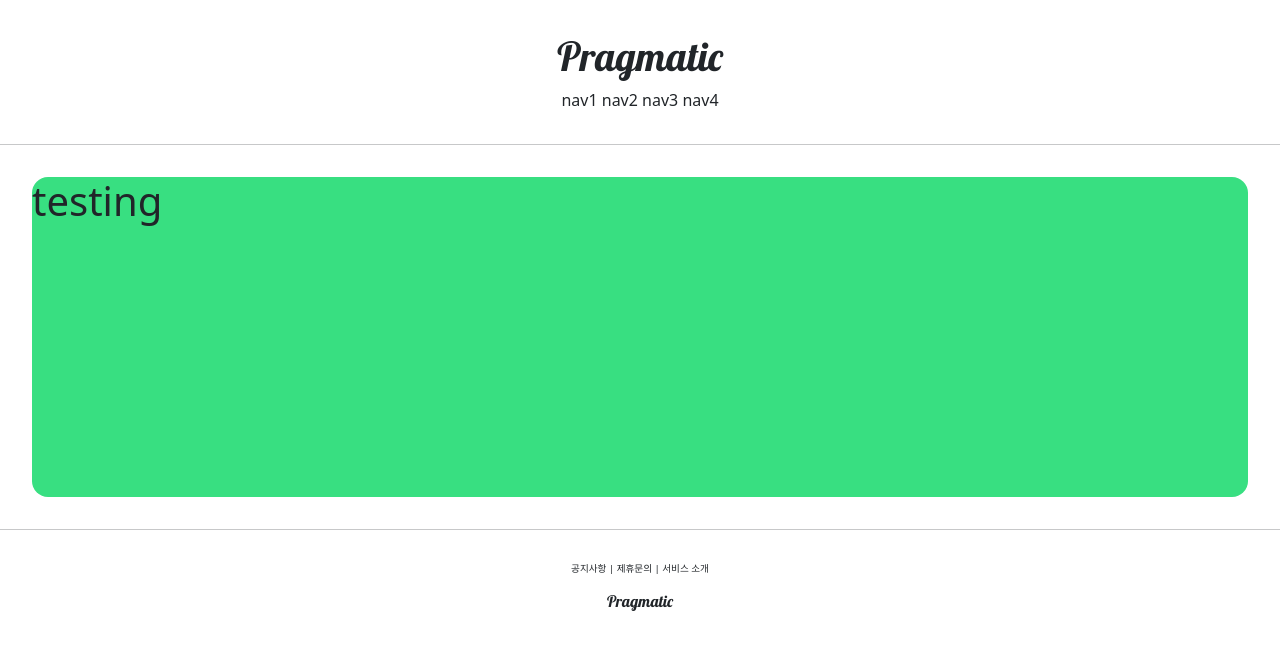
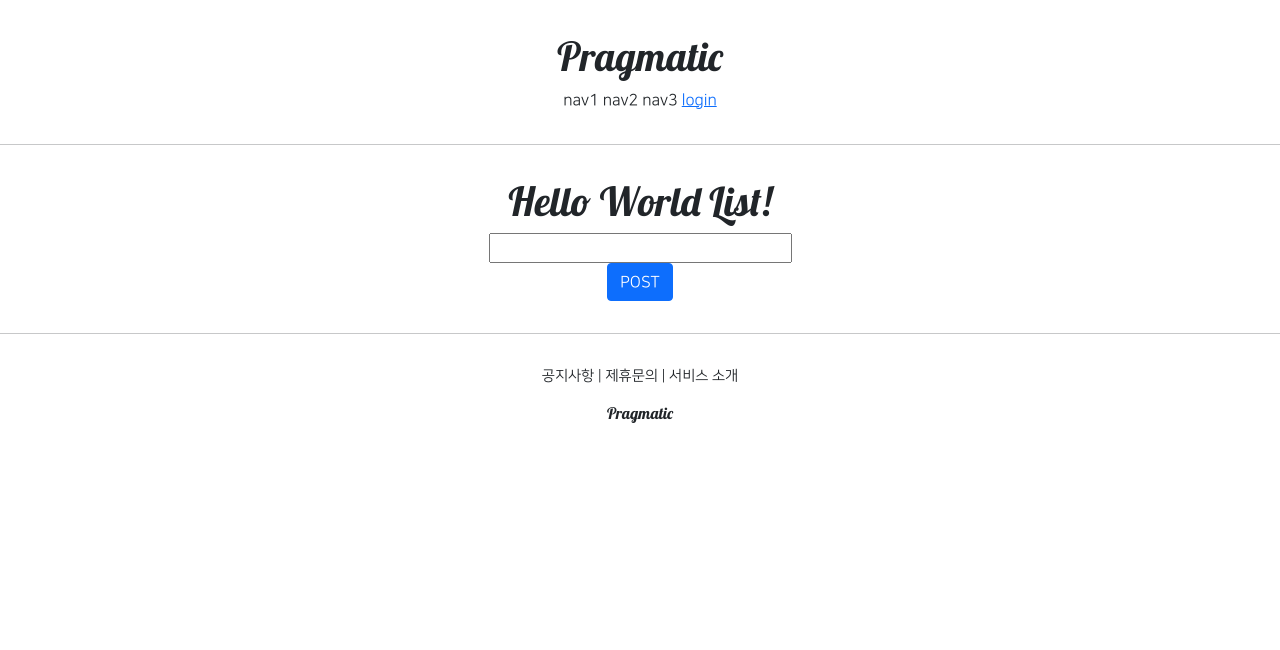
Before and after one commit to seunghyeon-shin/pragmatic, a Django app: page /account/hello_world/ in a window 1280 px wide. Shown: the top 650 px of the page. Run offline with Django 3.2, Linux system fonts and the light colour scheme; some libraries are stand-ins or nearby versions.

Commit message:
django course 23 commit

```diff
--- a/accountapp/templates/accountapp/hello_world.html
+++ b/accountapp/templates/accountapp/hello_world.html
@@ -2,10 +2,28 @@
 
 {% block content %}
 
-    <div style="height: 20rem; background-color: #38df81; border-radius: 1rem; margin: 2rem;">
-        <h1>
-          testing
+    <div style="border-radius: 1rem; margin: 2rem; text-align: center;">
+        <h1 style="font-family: 'lobster', cursive;">
+          Hello World List!
         </h1>
+
+        <form action="/account/hello_world/" method="post">
+            {% csrf_token %}
+            <div>
+                <input type="text" name="hello_world_input">
+            </div>
+            <div>
+            <input type="submit" class="btn btn-primary" value="POST">
+            </div>
+        </form>
+
+        {% if hello_world_list %}
+            {% for hello_world in hello_world_list %}
+            <h4>
+                {{ hello_world_list.text }}
+            </h4>
+            {% endfor %}
+        {% endif %}
     </div>
 
 {% endblock %}
--- a/accountapp/urls.py
+++ b/accountapp/urls.py
@@ -1,9 +1,15 @@
+from django.contrib.auth.views import LoginView, LogoutView
 from django.urls import path
 
-from accountapp.views import hello_world
+from .views import hello_world, AccountCreateView
 
 app_name = "accountapp"
 
 urlpatterns = [
-    path('hello_world/', hello_world, name='hello_world')
+    path('hello_world/', hello_world, name='hello_world'),
+
+    path('login/', LoginView.as_view(template_name="accountapp/login.html"), name='login'),
+    path('logout/', LogoutView.as_view(), name='logout'),
+
+    path('create/', AccountCreateView.as_view(), name='create')
 ]
--- a/accountapp/views.py
+++ b/accountapp/views.py
@@ -1,7 +1,34 @@
-from django.http import HttpResponse
+from django.contrib.auth.forms import UserCreationForm
+from django.contrib.auth.models import User
+from django.http import HttpResponse, HttpResponseRedirect
 from django.shortcuts import render
 
 # Create your views here.
+from django.urls import reverse, reverse_lazy
+from django.views.generic import CreateView
+
+from .models import HelloWorld
+
 
 def hello_world(request):
-    return render(request, 'accountapp/hello_world.html')
+
+    if request.method == "POST":
+
+        temp = request.POST.get('hello_world_input')
+
+        new_hello_world = HelloWorld()
+        new_hello_world.text = temp
+        new_hello_world.save()
+
+        hello_world_list = HelloWorld.objects.all()
+        return HttpResponseRedirect(reverse('accountapp:hello_world'))
+
+    else:
+        hello_world_list = HelloWorld.objects.all()
+        return render(request, 'accountapp/hello_world.html', context={'hello_world_list': hello_world_list})
+
+class AccountCreateView(CreateView):
+    model = User
+    form_class = UserCreationForm
+    success_url = reverse_lazy('accountapp:hello_world')
+    template_name = 'accountapp/create.html'
--- a/static/base.css
+++ b/static/base.css
@@ -3,12 +3,12 @@
 }
 
 .pragmatic_footer_button{
-    font-size: .6rem;
+    font-size: .9rem;
 }
 
 .pragmatic_footer{
     text-align: center;
-    margin-top:2rem;"
+    margin-top:2rem;
 }
 
 .pragmatic_header{
--- a/templates/base.html
+++ b/templates/base.html
@@ -3,7 +3,7 @@
 
 {% include 'head.html' %}
 
-<body>
+<body style ="font-family: 'NanumSquareR';">
 
     {% include 'header.html' %}
 
--- a/templates/head.html
+++ b/templates/head.html
@@ -14,4 +14,30 @@
 
     <!--  DEFAULT CSS LINK  -->
     <link rel="stylesheet" type="text/css" href="{% static 'base.css' %}">
+
+    <style>
+
+        @font-face {
+            font-family: 'NanumSquareR';
+            src:local('NanumSquareR'),
+            url("{% static 'fonts/NanumSquareR.ttf' %}") format("opentype");
+        }
+        @font-face {
+            font-family: 'NanumSquareEB';
+            src:local('NanumSquareEB'),
+            url("{% static 'fonts/NanumSquareEB.otf' %}") format("opentype");
+        }
+        @font-face {
+            font-family: 'NanumSquareB';
+            src:local('NanumSquareB'),
+            url("{% static 'fonts/NanumSquareB.otf' %}") format("opentype");
+        }
+        @font-face {
+            font-family: 'NanumSquareR';
+            src:local('NanumSquareR'),
+            url("{% static 'fonts/NanumSquareR.otf' %}") format("opentype");
+        }
+
+    </style>
+
 </head>
--- a/templates/header.html
+++ b/templates/header.html
@@ -8,6 +8,14 @@
             <span>nav1</span>
             <span>nav2</span>
             <span>nav3</span>
-            <span>nav4</span>
+            {% if not user.is_authenticated %}
+            <a href="{% url 'accountapp:login' %}?next={{ request.path }}">
+                <span>login</span>
+            </a>
+            {% else %}
+            <a href="{% url 'accountapp:logout' %}?next={{ request.path }}">
+                <span>logout</span>
+            </a>
+            {% endif %}
         </div>
     </div>
```
Also changed, not shown: accountapp/templates/accountapp/create.html (added, +16 -0 lines), accountapp/templates/accountapp/login.html (added, +21 -0 lines), practice/settings.py (+7 -0 lines), static/fonts/NanumSquareB.otf (added), static/fonts/NanumSquareEB.otf (added), static/fonts/NanumSquareL.otf (added), static/fonts/NanumSquareR.otf (added).
